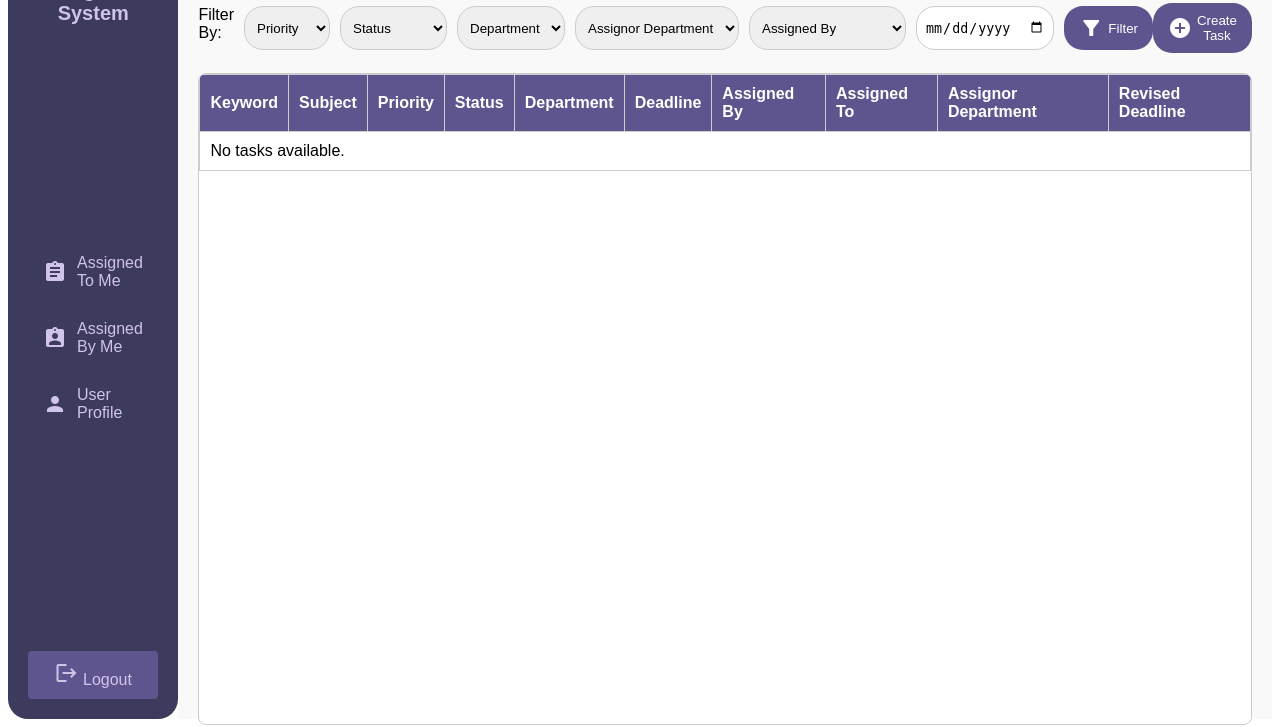
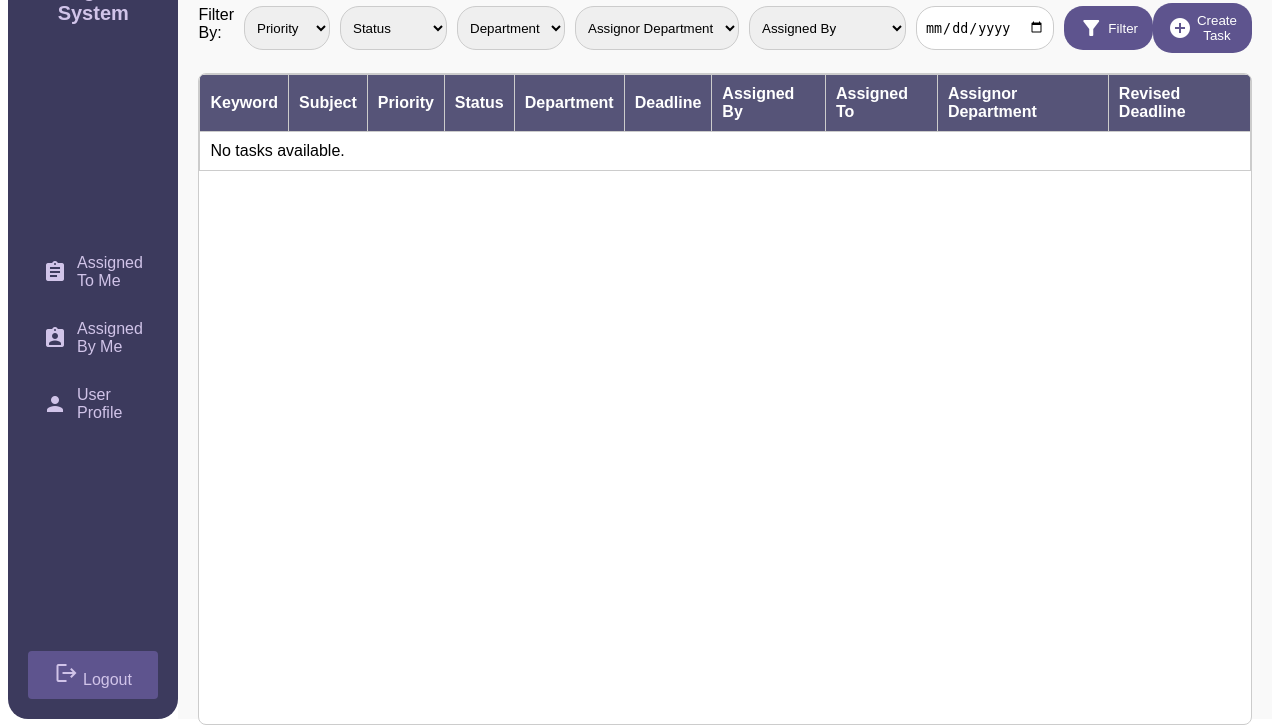
Before and after one commit to LokeshM01/task_management_system_new1, a Django app: template task_manage/task_app/templates/tasks/home.html in a window 1280 px wide. Shown: the part 89-816 px from the top of the page. Run offline with Django 5.2, Linux system fonts and the light colour scheme; the template is opened without the code that fills it: values that come from a table or form of the project are taken from there, others are empty; data comes from the database, SQL or seed files in the repository.

Commit message:
colour 1

```diff
--- a/task_manage/task_app/templates/tasks/home.html
+++ b/task_manage/task_app/templates/tasks/home.html
@@ -259,7 +259,7 @@
 }
 
 .task-table th {
-    background-color: #5e548e;
+    background-color: #565478;
     color: #fff;
 }
 
@@ -268,7 +268,7 @@
 }
 
 .task-keyword-link {
-    color: #443c68;
+    color: #5e548e;
     text-decoration: none;
 }
 
```
